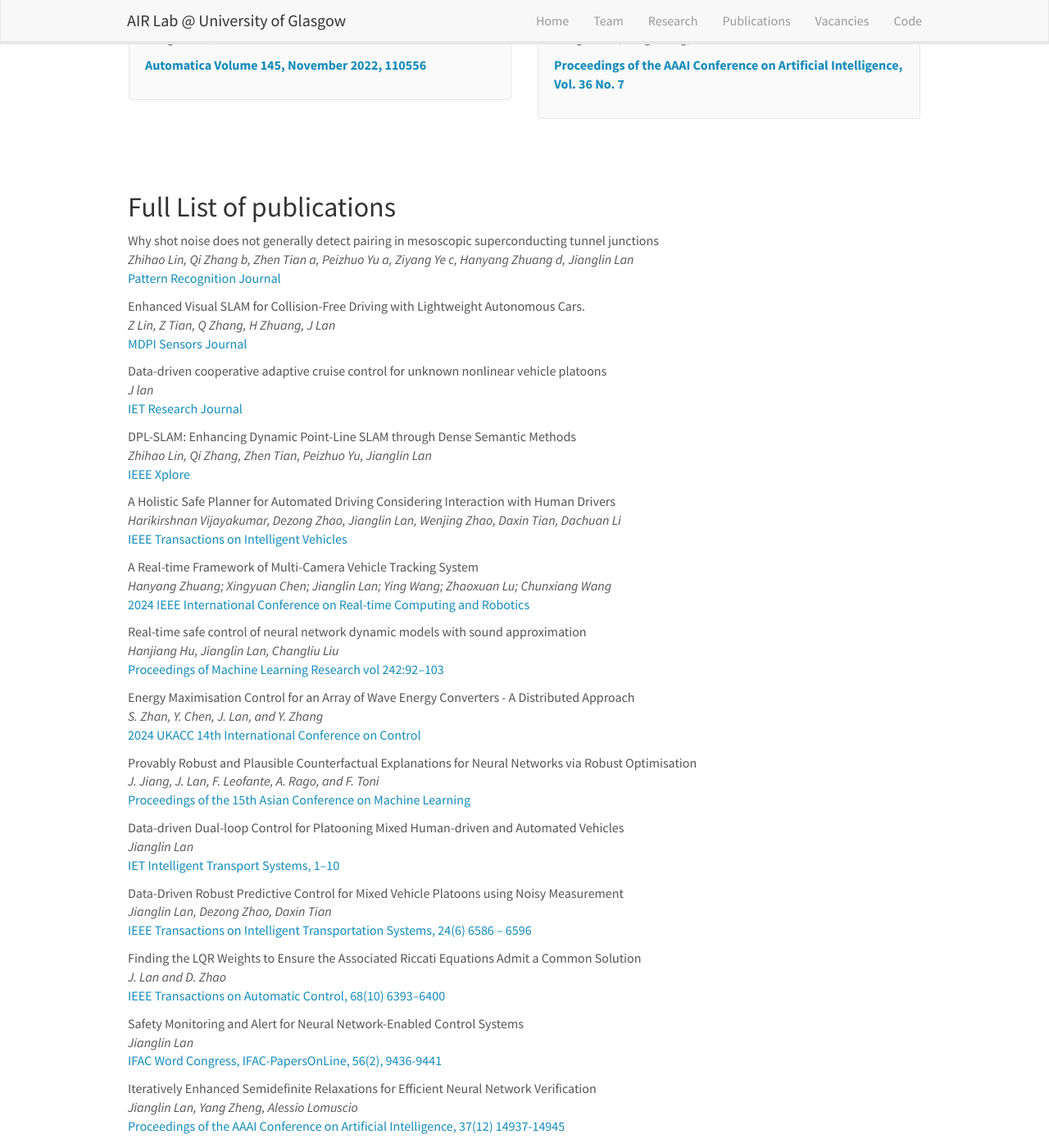
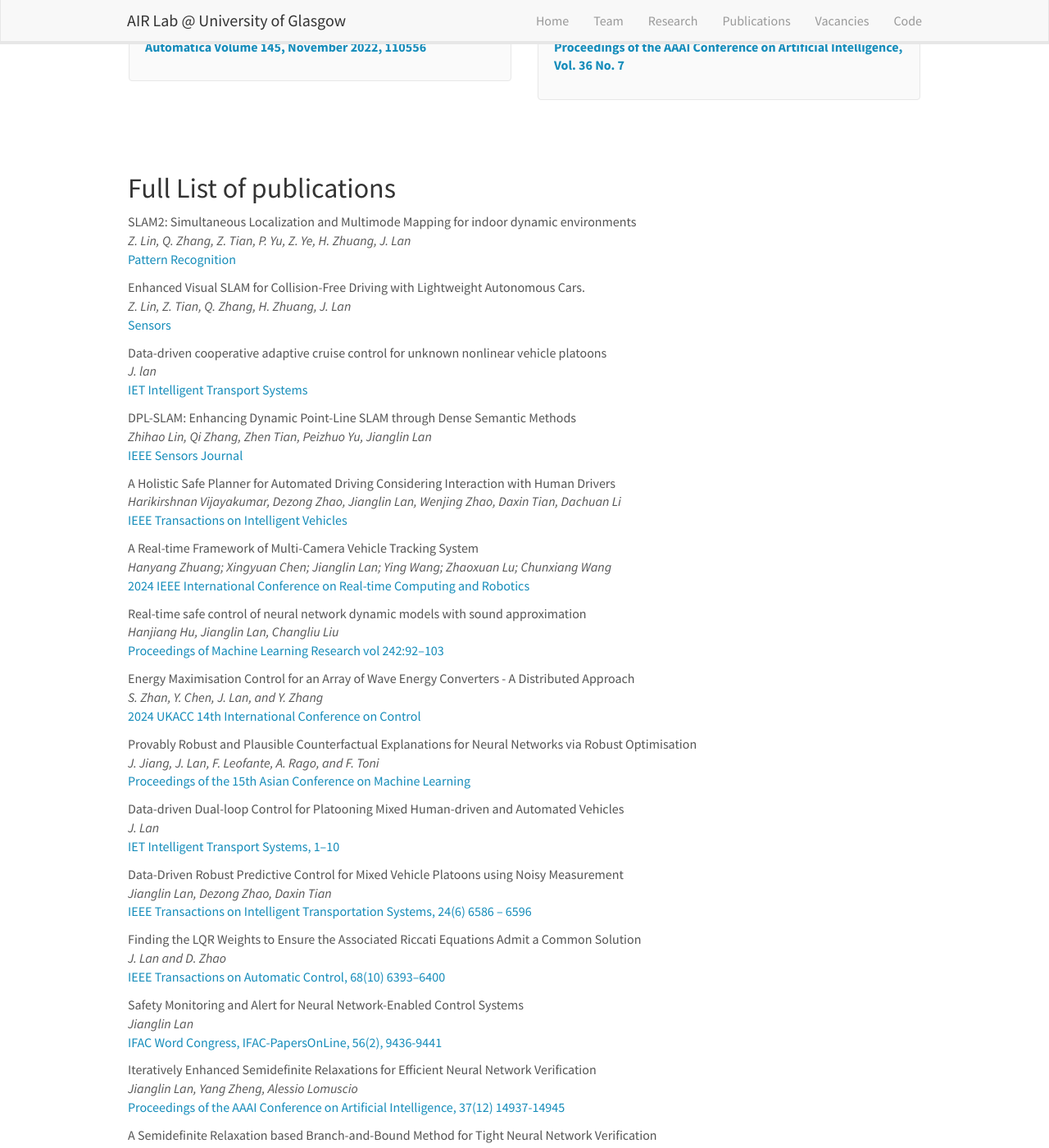
Before and after one commit to AIR-Lan/AIR-Lab, a Jekyll site: the page built from _pages/publications.md, in a window 1280 px wide and 1400 px high, scrolled down 3196 px. Shown: the whole window at 82% size. Built offline with Jekyll 4.4.1, drawn with Linux system fonts in a browser that asks for light colours; nearby versions of some CDN libraries; some of the changed text lies outside the part shown.

Commit message:
Update publist.yml

```diff
--- a/_data/publist.yml
+++ b/_data/publist.yml
@@ -1,28 +1,28 @@
-- title: "Why shot noise does not generally detect pairing in mesoscopic superconducting tunnel junctions"
+- title: "SLAM2: Simultaneous Localization and Multimode Mapping for indoor dynamic environments"
   image: slam2.jpg
   description: A novel approach for mapping and localization in dynamic indoor environments, enhancing SLAM performance through adaptive multimode techniques.
-  authors: Zhihao Lin, Qi Zhang b, Zhen Tian a, Peizhuo Yu a, Ziyang Ye c, Hanyang Zhuang d, Jianglin Lan
+  authors: Z. Lin, Q. Zhang, Z. Tian, P. Yu, Z. Ye, H. Zhuang, J. Lan
   link:
     url: https://www.sciencedirect.com/science/article/pii/S0031320324008057
-    display: Pattern Recognition Journal
+    display: Pattern Recognition
   highlight: 1
 
 - title: "Enhanced Visual SLAM for Collision-Free Driving with Lightweight Autonomous Cars."
   image: vslam.png
   description: Presents an advanced Visual SLAM system optimized for safe navigation in lightweight autonomous vehicles, ensuring collision avoidance in complex environments.
-  authors: Z Lin, Z Tian, Q Zhang, H Zhuang, J Lan
+  authors: Z. Lin, Z. Tian, Q. Zhang, H. Zhuang, J. Lan
   link:
     url: https://www.mdpi.com/1424-8220/24/19/6258
-    display: MDPI Sensors Journal
+    display: Sensors
   highlight: 1
 
 - title: "Data-driven cooperative adaptive cruise control for unknown nonlinear vehicle platoons"
   image: adaptivecruise.png
   description: Introduces a data-driven approach to enhance adaptive cruise control in complex, nonlinear vehicle platoons for improved safety and efficiency.
-  authors: J lan
+  authors: J. lan
   link:
     url: https://ietresearch.onlinelibrary.wiley.com/doi/abs/10.1049/itr2.12556
-    display: IET Research Journal
+    display: IET Intelligent Transport Systems
   highlight: 1
 
 - title: "DPL-SLAM: Enhancing Dynamic Point-Line SLAM through Dense Semantic Methods"
@@ -31,7 +31,7 @@
   authors: Zhihao Lin, Qi Zhang, Zhen Tian, Peizhuo Yu, Jianglin Lan
   link:
     url: https://ieeexplore.ieee.org/iel7/7361/4427201/10477312.pdf?casa_token=YyXErCOFKgAAAAAA:TBhl5xcsSCFdRt7xAV4PUUNmHFiSf4FrpdsOY6XO9-5JiwY0hDK_SAVQdLOLvN9469MUSDtSNBdj
-    display: IEEE Xplore
+    display: IEEE Sensors Journal
   highlight: 1
 
 - title: "A Holistic Safe Planner for Automated Driving Considering Interaction with Human Drivers"
@@ -82,7 +82,7 @@
 - title: "Data-driven Dual-loop Control for Platooning Mixed Human-driven and Automated Vehicles"
   image: dualloopconrol.png
   description: This paper presents a data-driven dual-loop control strategy for platooning, addressing the integration of human-driven and automated vehicles in the same platoon.
-  authors: Jianglin Lan
+  authors: J. Lan
   link:
     url: https://proceedings.mlr.press/v222/jiang24a/jiang24a.pdf
     display: IET Intelligent Transport Systems, 1–10
```
